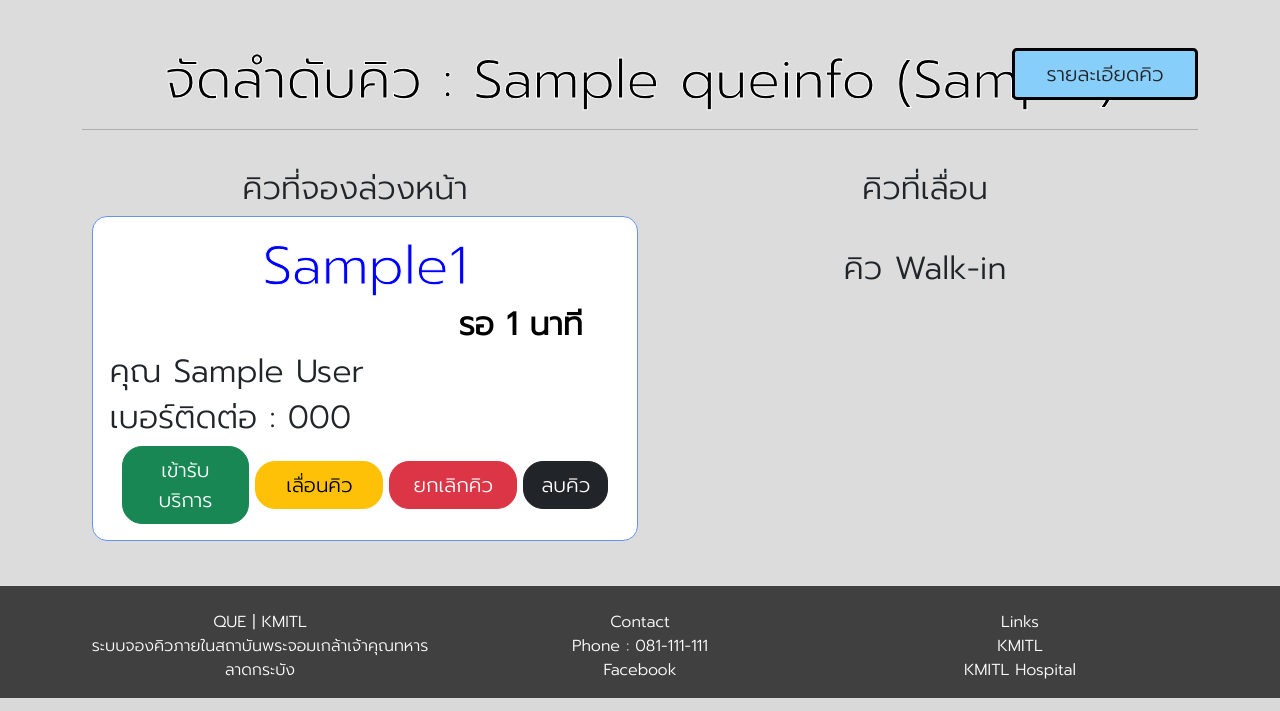
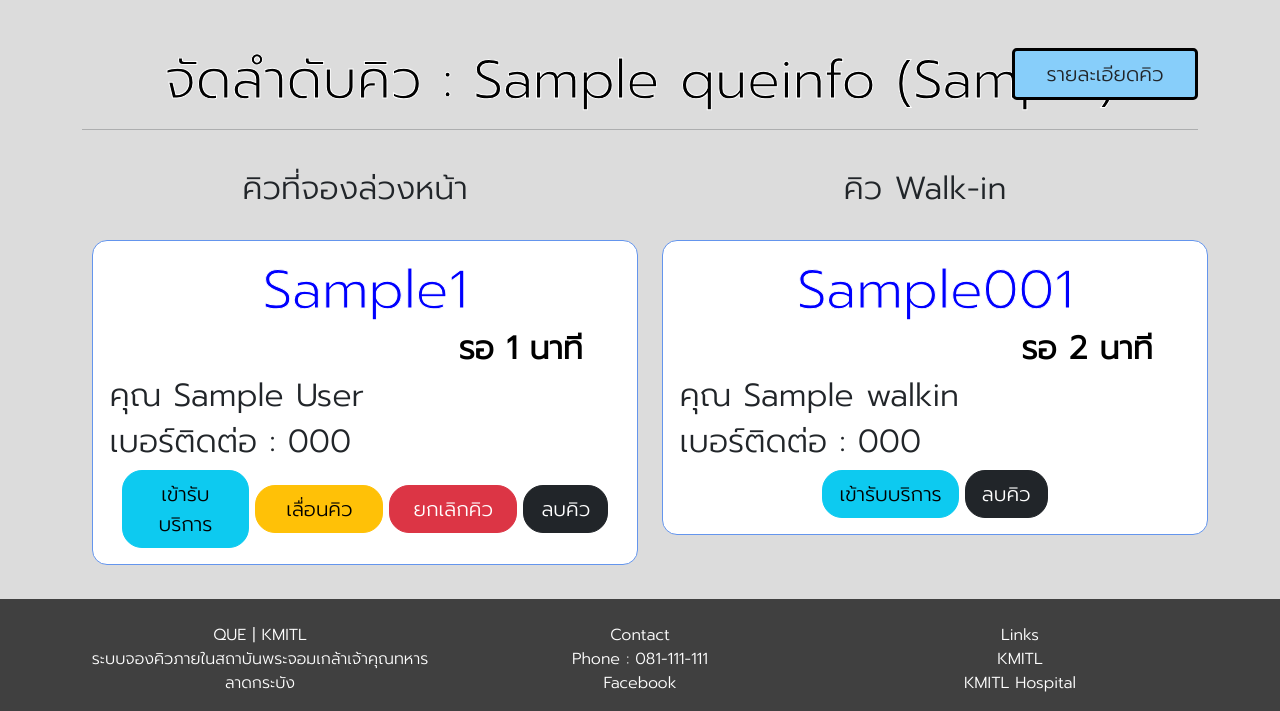
Before and after one commit to CSC-KMITL-DEV/QueKMITL, a Django app: page /info_que/1/ in a window 1280 px wide. Shown: the part 102-813 px from the top of the page. Run offline with Django 3.2, Linux system fonts and the light colour scheme; a user stored in the database is signed in; tables that the repository leaves empty hold one stand-in row (values such as "Sample post"); some libraries are stand-ins or nearby versions.

Commit message:
chang status user

```diff
--- a/booking/models.py
+++ b/booking/models.py
@@ -39,15 +39,15 @@ class Que_walkin(models.Model):
     phone = models.CharField(max_length=10)
 
     WAIT = '1'
-    CANCEL = '2'
-    DELETE = '3'
-    USING = '4'
-
+    DELETE = '2'
+    USING = '3'
+    DONE = '4'
     TYPES = (
         (WAIT, 'wait'),
-        (CANCEL, 'cancel'),
         (DELETE, 'delete'),
         (USING, 'using'),
+        (DONE, 'done'),
+
     )
 
     status = models.CharField(max_length=2, choices=TYPES, default='1')
--- a/provider/templates/que_info.html
+++ b/provider/templates/que_info.html
@@ -126,7 +126,7 @@ function closeShow() {
 
 
 
-  <div class="col-sm md-3 ">
+  <div class="col-sm-6 md-3 ">
     <h2 style="text-align: center;">คิวที่จองล่วงหน้า</h2>
     <div class="list-group" style="padding-bottom: 10px;">
 
@@ -161,8 +161,8 @@ function closeShow() {
           </div>
         </center>
       </div>
-
       {%endfor%}
+      <br>
 
       {% for bf in booking_before %}
       <div id="boxque" class="list-group-item list-group-item-action">
@@ -186,7 +186,7 @@ function closeShow() {
           <div class="d-grid gap-2 d-md-block">
 
             {% if forloop.counter == 1 %}
-            <a class="btn btn-success col-sm-3 btn-lg btn-block" style="border-radius: 20px;"
+            <a class="btn btn-info col-sm-3 btn-lg btn-block" style="border-radius: 20px;"
               href="{% url 'using' id=bf.id%}">
               เข้ารับบริการ
             </a>
@@ -224,20 +224,17 @@ function closeShow() {
         </center>
       </div>
       {%endfor%}
-</div>
-</div>
-      <div class="col-sm md-3 ">
-      <h2 style="text-align: center;">คิวที่เลื่อน</h2>
-      <div class="list-group" style="padding-bottom: 10px;">
+
+
 
       {% for pf in que_putoff %}
       <div id="boxque" class="list-group-item list-group-item-action">
         <div class="row">
-          <h1 style="color: blue">{{pf.que_id.prefix}}{{pf.id}}</h1>
+          <h1 style="color: blue">{{pf.que_id.prefix}}{{pf.id}} (เลื่อนคิว)</h1>
 
 
           <h2 style="color: black; text-align: end; padding-right: 50px ">
-            <b>รอ {{ forloop.counter|mul:info.wait_time }} นาที</b>
+            <b>รอ {{ forloop.counter|add:sum_bf|mul:info.wait_time }} นาที</b>
           </h2>
 
 
@@ -251,8 +248,8 @@ function closeShow() {
           <div class="d-grid gap-2 d-md-block">
 
             {% if forloop.counter == 1%}
-            <a class="btn btn-success col-sm-4 btn-lg btn-block" style="border-radius: 20px;"
-              href="{% url 'success' id=pf.id%}">
+            <a class="btn btn-info col-sm-4 btn-lg btn-block" style="border-radius: 20px;"
+              href="{% url 'using' id=pf.id%}">
               เข้ารับบริการ
             </a>
             {%endif%}
@@ -268,51 +265,90 @@ function closeShow() {
           </div>
         </center>
       </div>
-    </div>
+
     {%endfor%}
     <br>
-  </div>
+
+
+
+    </div>
+</div>
 
 
 
 
-  <div class="col-sm md-3 ">
+
+  <div class="col-sm-6 md-3 ">
     <h2 style="text-align: center;">คิว Walk-in</h2>
     <div class="list-group" style="padding-bottom: 10px;">
 
-    {% for pf in que_putoff %}
+
+<br>
+      {% for uw in using_walkin %}
+      <div id="boxque" class="list-group-item list-group-item-action">
+        <div class="row">
+          <h1 style="color: blue">{{uw.que_id.prefix}}00{{uw.id}}</h1>
+
+
+          <h2 style="color: red; text-align: end; padding-right: 50px ">
+            <b>เข้ารับบริการอยู่</b>
+          </h2>
+
+
+          <div class="col-sm">
+            <h2>คุณ {{uw.name}}</h2>
+            <h2>เบอร์ติดต่อ : {{uw.phone}}</h2>
+          </div>
+        </div>
+
+        <center>
+          <div class="d-grid gap-2 d-md-block">
+
+            <a class="btn btn-success col-sm-4 btn-lg btn-block" style="border-radius: 20px;"
+            href="{% url 'success_walkin' id=uw.id%}">
+            บริการเสร็จสิ้น
+          </a>
+            <a class="btn btn-dark col-sm btn-lg btn-block" style="border-radius: 20px;"
+              href="{% url 'delete_walkin' id=uw.id%}">
+              ลบคิว
+            </a>
+          </div>
+        </center>
+      </div>
+    </div>
+    {%endfor%}
+
+
+
+
+    {% for w in booking_walkin %}
     <div id="boxque" class="list-group-item list-group-item-action">
       <div class="row">
-        <h1 style="color: blue">{{pf.que_id.prefix}}{{pf.id}}</h1>
+        <h1 style="color: blue">{{w.que_id.prefix}}00{{w.id}}</h1>
 
 
         <h2 style="color: black; text-align: end; padding-right: 50px ">
-          <b>รอ {{ forloop.counter|mul:info.wait_time }} นาที</b>
+          <b>รอ {{ forloop.counter|add:time_wait_walkin|mul:info.wait_time }} นาที</b>
         </h2>
 
 
         <div class="col-sm">
-          <h2>คุณ {{pf.user_id.first_name}} {{pf.user_id.last_name}}</h2>
-          <h2>เบอร์ติดต่อ : {{pf.phone}}</h2>
+          <h2>คุณ {{w.name}}</h2>
+          <h2>เบอร์ติดต่อ : {{w.phone}}</h2>
         </div>
       </div>
 
       <center>
         <div class="d-grid gap-2 d-md-block">
-
           {% if forloop.counter == 1%}
-          <a class="btn btn-success col-sm-4 btn-lg btn-block" style="border-radius: 20px;"
-            href="{% url 'success' id=pf.id%}">
+          <a class="btn btn-info col-sm btn-lg btn-block" style="border-radius: 20px;"
+            href="{% url 'using_walkin' id=w.id%}">
             เข้ารับบริการ
           </a>
           {%endif%}
 
-          <a class="btn btn-danger col-sm-3 btn-lg btn-block" style="border-radius: 20px;"
-            href="{% url 'cancel' id=pf.id%}">
-            ยกเลิกคิว
-          </a>
-          <a class="btn btn-dark col-sm-3 btn-lg btn-block" style="border-radius: 20px;"
-            href="{% url 'delete' id=pf.id%}">
+          <a class="btn btn-dark col-sm btn-lg btn-block" style="border-radius: 20px;"
+            href="{% url 'delete_walkin' id=w.id%}">
             ลบคิว
           </a>
         </div>
@@ -326,21 +362,5 @@ function closeShow() {
 
 
 </div>
-
-
-
-
-
-
-
-
-
-
-
-
-
-
-
-</div>
 </div>
 {% endblock %}
--- a/provider/urls.py
+++ b/provider/urls.py
@@ -20,5 +20,9 @@ urlpatterns = [
     path('putoff/<int:id>/', views.putoff, name='putoff'),
     path('delete/<int:id>/', views.delete, name='delete'),
     path('cancel/<int:id>/', views.cancel, name='cancel'),
+    path('using_walkin/<int:id>/', views.using_walkin, name='using_walkin'),
+    path('success_walkin/<int:id>/', views.success_walkin, name='success_walkin'),
+    path('delete_walkin/<int:id>/', views.delete_walkin, name='delete_walkin'),
+
 
 ]
--- a/provider/views.py
+++ b/provider/views.py
@@ -291,8 +291,12 @@ def info_que(request, id):
     typeuser = info.type_user.all()
     using_status = Que_booking.objects.filter(que_id=id,status=5)
     booking_before = Que_booking.objects.filter(que_id=id,status=1)
+    sum_bf = booking_before.count()
     que_putoff = Que_booking.objects.filter(que_id=id,status=2)
+    sum_qp = que_putoff.count()
+    time_wait_walkin = sum_bf + sum_qp
     booking_walkin = Que_walkin.objects.filter(que_id=id,status=1)
+    using_walkin = Que_walkin.objects.filter(que_id=id,status=3)
     context = {
         'info' : info,
         'day' : day,
@@ -302,6 +306,9 @@ def info_que(request, id):
         'booking_walkin' : booking_walkin,
         'que_putoff' : que_putoff,
         'using_status' : using_status,
+        'sum_bf' : sum_bf,
+        'time_wait_walkin' : time_wait_walkin,
+        'using_walkin' : using_walkin,
         }
     return render(request, template_name='que_info.html', context=context)
 
@@ -360,6 +367,35 @@ def cancel(request,id):
     que_book.status = 3
     que_book.save()
     return redirect('info_que', id=que_book.que_id.id)
+
+
+@user_passes_test(lambda s: s.is_staff)
+@login_required
+def success_walkin(request,id):
+    que_walkin = Que_walkin.objects.get(pk=id)
+    que_walkin.status = 4
+    que_walkin.save()
+
+    return redirect("info_que", id=que_walkin.que_id.id)
+
+@user_passes_test(lambda s: s.is_staff)
+@login_required
+def using_walkin(request,id):
+    que_walkin = Que_walkin.objects.get(pk=id)
+    que_walkin.status = 3
+    que_walkin.save()
+    return redirect('info_que', id=que_walkin.que_id.id)
+
+
+@user_passes_test(lambda s: s.is_staff)
+@login_required
+def delete_walkin(request,id):
+    que_walkin = Que_walkin.objects.get(pk=id)
+    que_walkin.status = 2
+    que_walkin.save()
+    return redirect('info_que', id=que_walkin.que_id.id)
+
+
 
 @user_passes_test(lambda s: s.is_staff)
 @login_required
```
Also changed, not shown: booking/migrations/0011_alter_que_walkin_status.py (added), booking/migrations/0012_alter_que_walkin_status.py (added).
